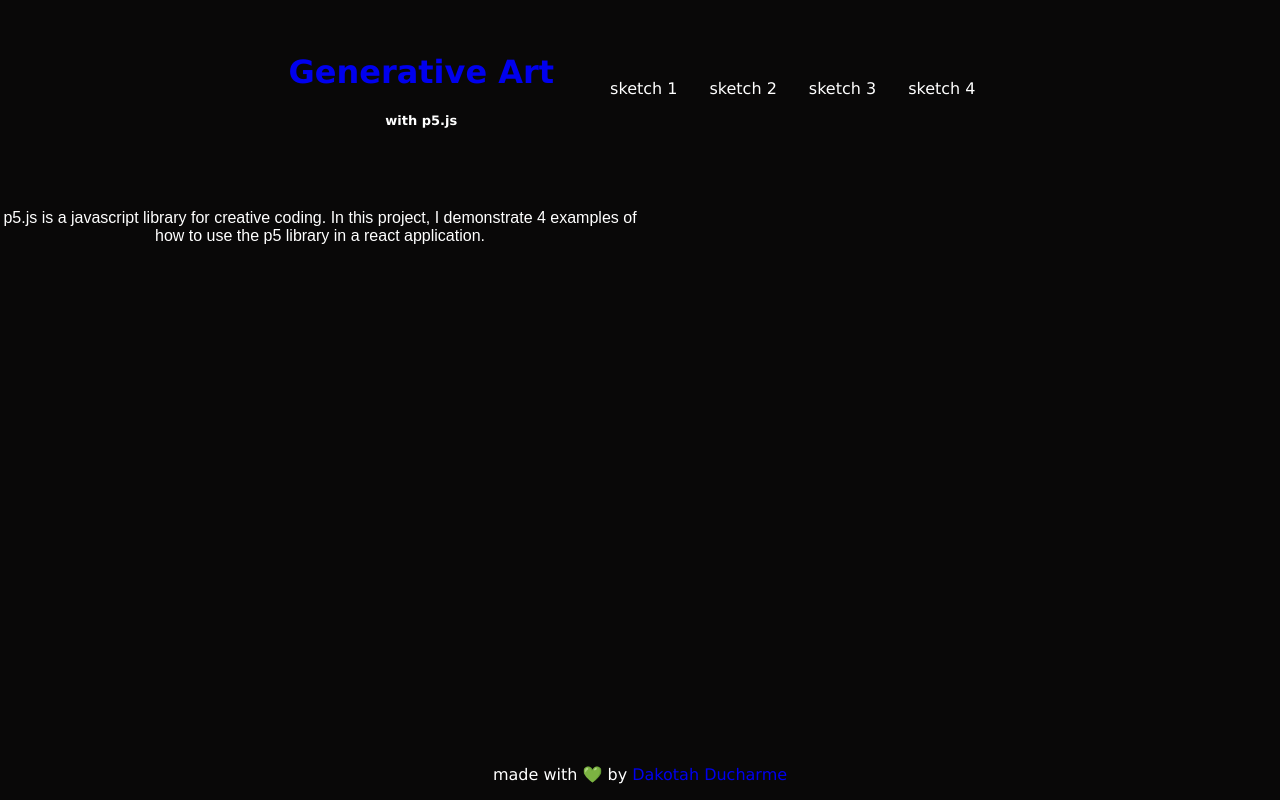
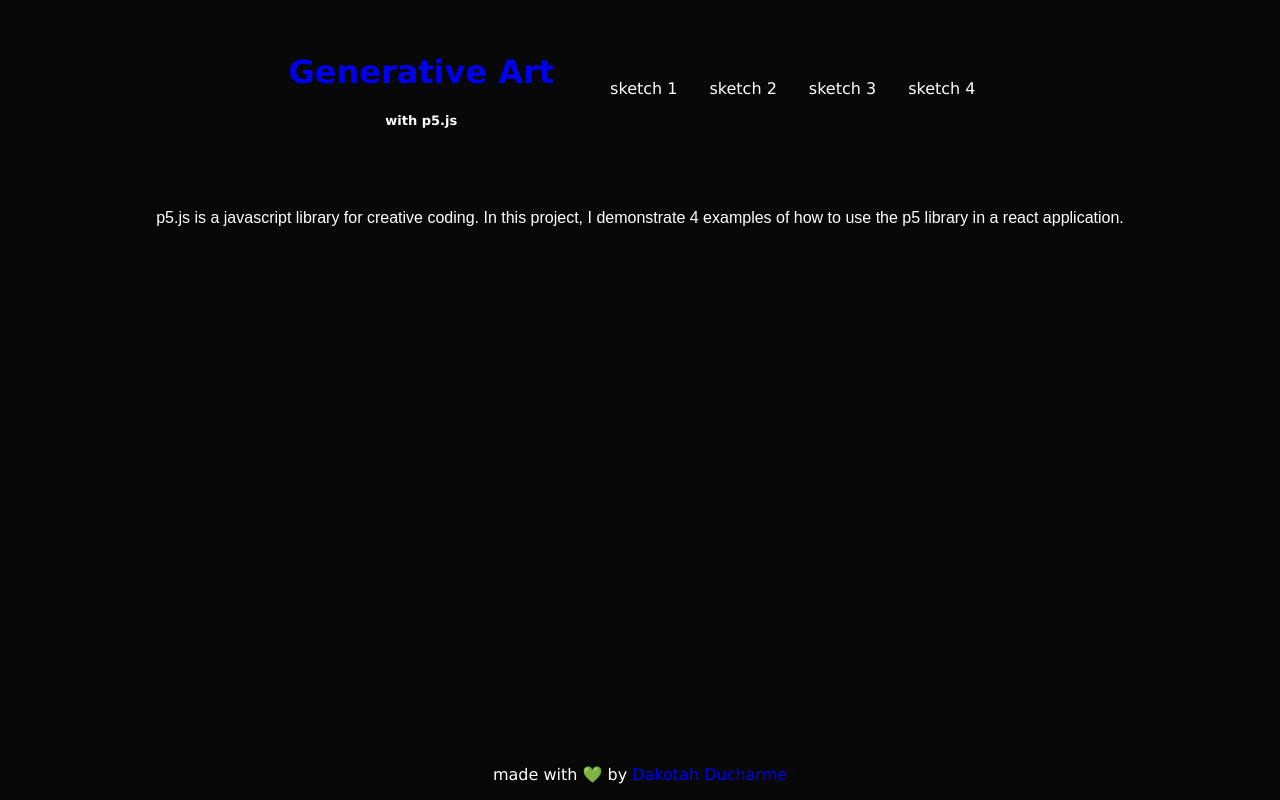
Before and after one commit to dakotahducharme/p5-showcase, a React (Create React App) app in the folder p5-frontend/: page / in a window 1280 px wide. Built offline with nearby package versions, Linux system fonts and the light colour scheme.

Commit message:
updating homepage css

```diff
--- a/p5-frontend/src/App.css
+++ b/p5-frontend/src/App.css
@@ -126,5 +126,6 @@ header {
     display: flex;
     text-align: center;
     justify-content: center;
-    width: 50%;
+    align-items: center;
+    /* width: 50%; */
   }
```
